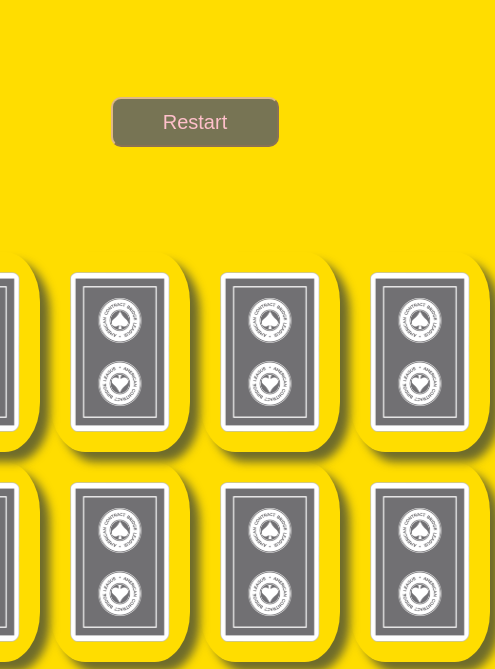
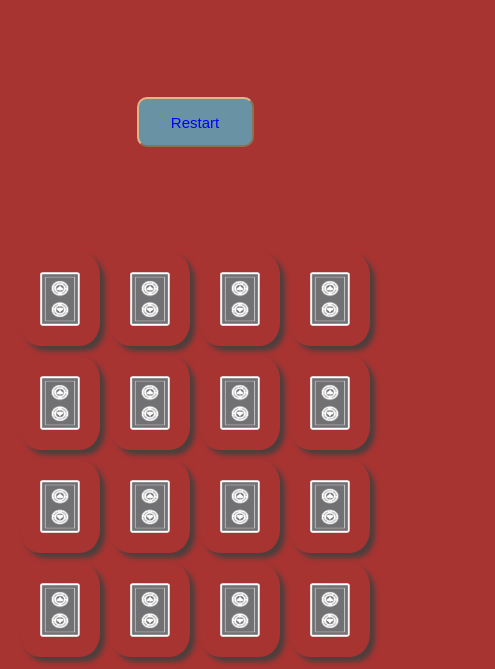
Before and after one commit to Alirezanava72/MemoryCardGame, a plain HTML site: page index.html in a window 390 px wide. Shown: the part 103-772 px from the top of the page, 495 px wide, since content can reach past the window. Drawn offline with Linux system fonts and the light colour scheme.

Commit message:
MPV-meida

```diff
--- a/css/style.css
+++ b/css/style.css
@@ -78,3 +78,25 @@
     font-size: 20px;
     width: 20vmax;;
   }
+
+
+  @media only screen and (max-width: 450px) {
+    .gameboard {
+        width: calc(95% - 10px);
+        height: calc(55% - 30px);
+
+    }
+    body {
+        background-color: rgb(168, 52, 50);
+        font-size: 60%;
+    }
+    .tiles {
+        box-shadow: 5px 5px 5px hsla(40, 2%, 25%, 0.906);
+    }
+    button {
+        width: 30%;
+        font-size: 15px;
+        color: blue;
+        background-color: rgb(105, 147, 165);
+    }
+  }
```
